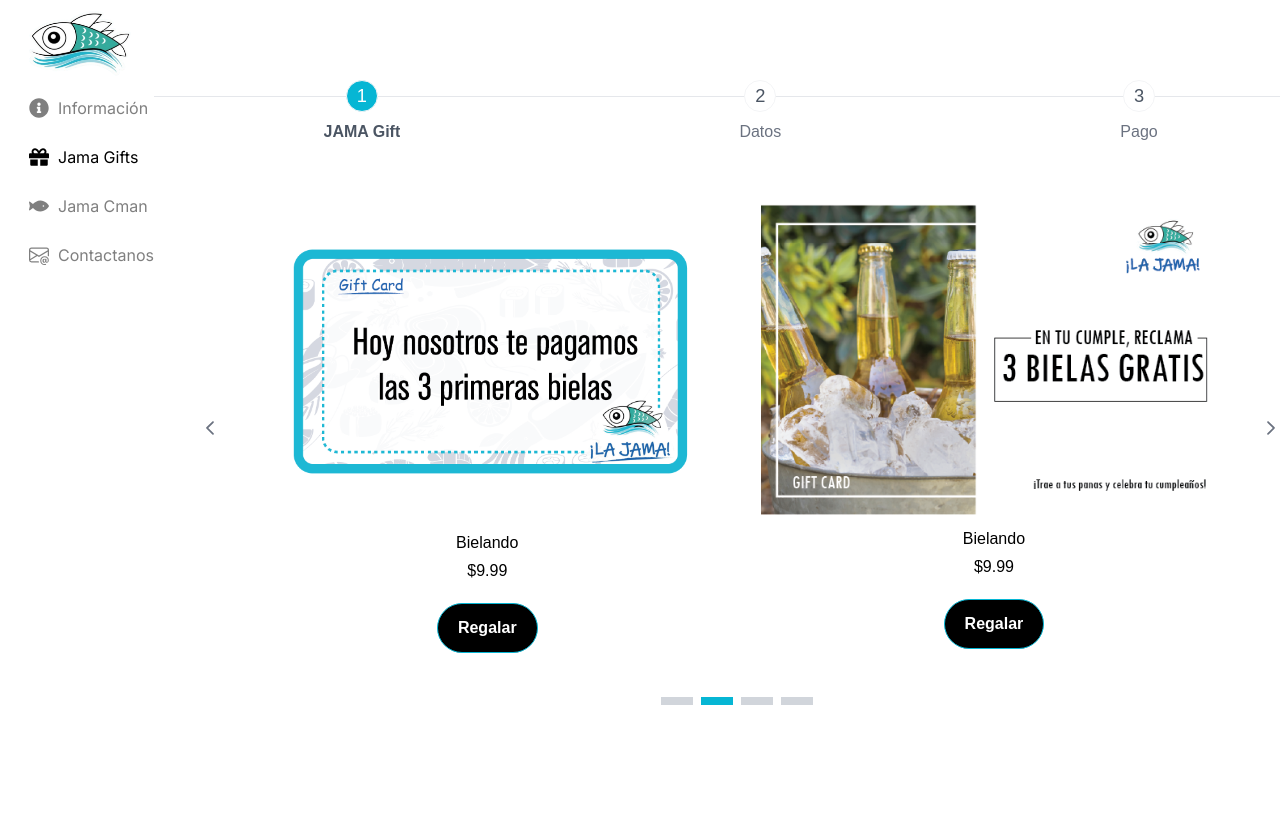
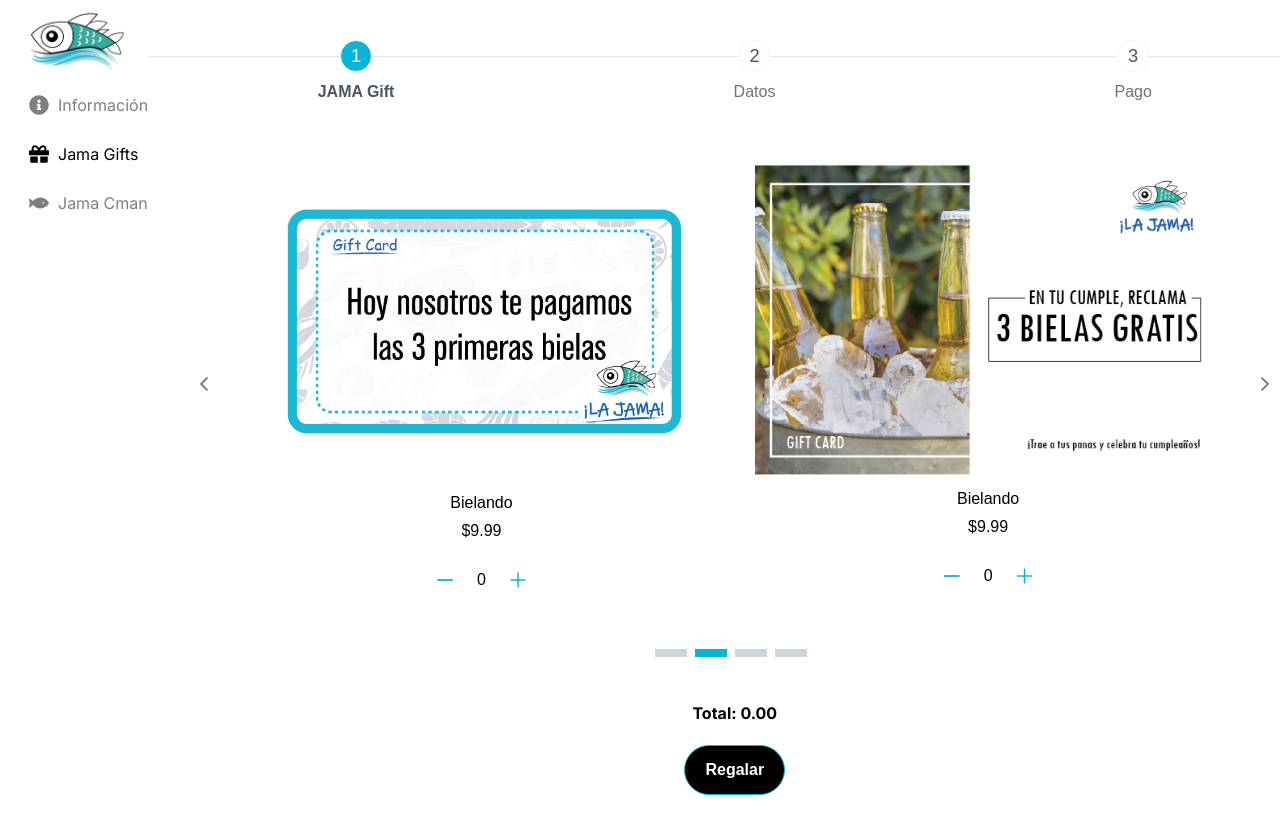
Before and after one commit to khebinMant/jama-gift-card, a Next.js app: page /gift-card in a window 1280 px wide. Before the commit the page ends 800 px from the top, so only its background shows below. Built offline with nearby package versions, Linux system fonts and the light colour scheme; a web font is replaced by a local one.

Commit message:
Precio agregado

```diff
--- a/src/components/Layout/Sidebar.js
+++ b/src/components/Layout/Sidebar.js
@@ -74,11 +74,11 @@
                         rel="noopener noreferrer"
                         icon={<FaFish />}
                     />
-                    <MenuItem
+                    {/* <MenuItem
                         name="Contactanos"
                         route="/contact"
                         icon={<BsEnvelopeAt />}
-                    />
+                    /> */}
                 </div>
             </div>
             {show ? <ModalOverlay /> : <></>}
--- a/src/pages/gift-card.css
+++ /dev/null
@@ -1,6 +0,0 @@
-.card {
-    background: var(--surface-card);
-    padding: 2rem;
-    border-radius: 10px;
-    margin-bottom: 1rem;
-}
--- a/src/pages/gift-card.js
+++ b/src/pages/gift-card.js
@@ -15,6 +15,36 @@
   const { register, handleSubmit, trigger } = useForm(); // Usar React Hook Form
   const [products, setProducts] = useState([]);
   const [selectedIndex, setSelectedIndex] = useState(null);
+  const [quantities, setQuantities] = useState({});
+  const [total, setTotal] = useState(0.00); // Asegúrate de inicializar el total como un número con dos decimales
+
+
+// Manejo del cambio de cantidad
+const handleQuantityChange = (product, currentQuantity, change) => {
+  let newQuantity = currentQuantity;
+
+  // Manejo del caso de decremento
+  if (change < 0) {
+    if (currentQuantity >= 1) {
+      newQuantity = currentQuantity - 1;
+      setTotal(total - product.price); // Reducir el total en el precio del producto
+    } else {
+      newQuantity = 0;
+
+    }
+  }
+  // Manejo del caso de incremento
+  else if (change > 0) {
+    newQuantity = currentQuantity + 1; // Aumentar en 2
+    setTotal(total + product.price); // Aumentar el total en el precio del producto
+  }
+
+  // Actualizar cantidades
+  setQuantities({
+    ...quantities,
+    [product.id]: newQuantity, // Asegurarse de que la cantidad sea la nueva
+  });
+};
 
   const handleProductSelect = (index) => {
     setSelectedIndex(index);
@@ -103,6 +133,7 @@
       {
           id: '1003',
           code: '244wgerg2',
+          name: 'Combo Chuchaqui',
           image: '1.png',
           description: 'Product Description',
           image: '4.png',
@@ -140,10 +171,13 @@
 
   const productTemplate = (product, index) => {
     const isSelected = index === selectedIndex;
+    const quantity = quantities[product.id] || 0;
 
     return (
       <div
-            className={`border-1 surface-border border-round m-2 text-center py-5 px-3 flex flex-col items-center ${isSelected ? 'border-blue-500' : 'border-gray-300'}`}
+        className={`border-1 surface-border border-round m-2 text-center py-5 px-3 flex flex-col items-center ${
+          isSelected ? "border-blue-500" : "border-gray-300"
+        }`}
       >
         <div className="mb-3 flex justify-center">
           <img
@@ -155,9 +189,26 @@
         <div>
           <h4 className="mb-1">{product.name}</h4>
           <h6 className="mt-0 mb-3">${product.price}</h6>
-                {/* <Tag value={product.inventoryStatus} severity={getSeverity(product)} /> */}
-                <div className="mt-5 flex flex-wrap gap-2 justify-center">
-                    <Button label="Regalar" className=" text-white bg-black rounded-full hover:bg-gray-900 transition border-slate-95" onClick={()=>{setActiveIndex(activeIndex+1)}}/>
+          <div className="flex flex-col items-center">
+            {/* Contador de cantidad */}
+            <div className="flex items-center space-x-2">
+              <Button
+                icon="pi pi-minus"
+                className="p-button-text"
+                onClick={() =>
+                  handleQuantityChange(product, quantities[product.id] || 0, -1) // Pasamos el valor actual de la cantidad
+                }
+              />
+              <span>{quantity}</span>
+              <Button
+                icon="pi pi-plus"
+                className="p-button-text"
+                onClick={() =>
+                  handleQuantityChange(product, quantities[product.id] || 0, 1) // Pasamos el valor actual de la cantidad
+                }
+              />
+            </div>
+
           </div>
         </div>
       </div>
@@ -171,7 +222,7 @@
     <Layout pageTitle={"Comprar"} className="bg-white">
       <div className="w-11/12">
       <Steps
-        className="mt-20"
+        className="mt-10"
         model={items}
         activeIndex={activeIndex}
         onSelect={(e) => setActiveIndex(e.index)}
@@ -190,8 +241,26 @@
                 autoplayInterval={3000}
                 itemTemplate={productTemplate}
                 style={{ maxWidth: "100%" }} // Ajusta el ancho del carrusel
-
             />
+            <div className="mt-5 flex flex-wrap gap-2 justify-center">
+            <div className="flex flex-col text-center">
+              <h1 className="mb-5">
+              {
+                total < 0 ?
+                <b>Total: 0</b>
+                  :
+                <b>Total: {total.toFixed(2)}</b>
+              }
+              </h1>
+                <Button
+                  label="Regalar"
+                  className="text-white bg-black rounded-full hover:bg-gray-900 transition border-slate-95"
+                  onClick={() => {
+                    setActiveIndex(activeIndex + 1);
+                  }}
+                />
+            </div>
+            </div>
               </div>
             )}
             {activeIndex === 1 && (
```
Lines whose indentation alone changed are shown as unchanged.
